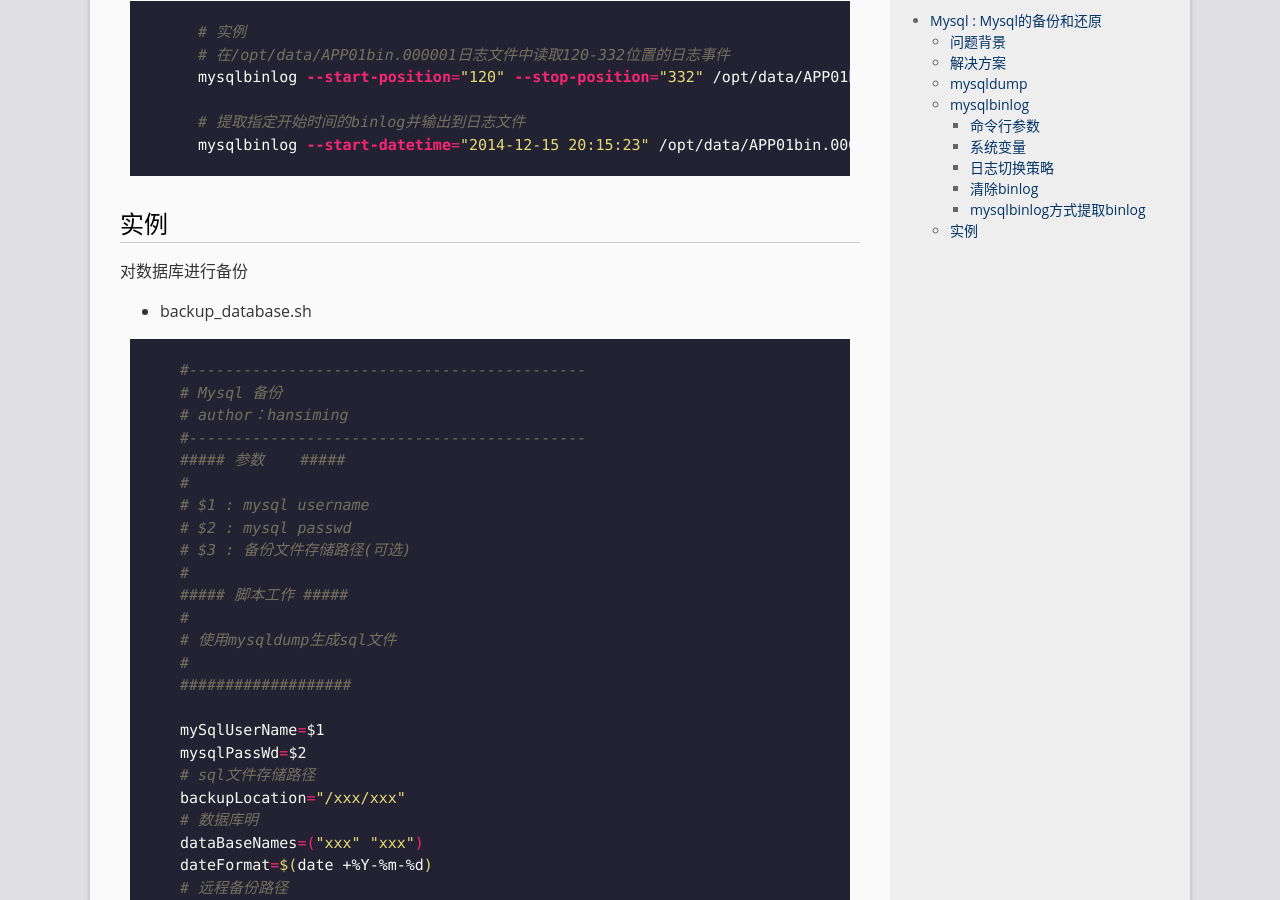
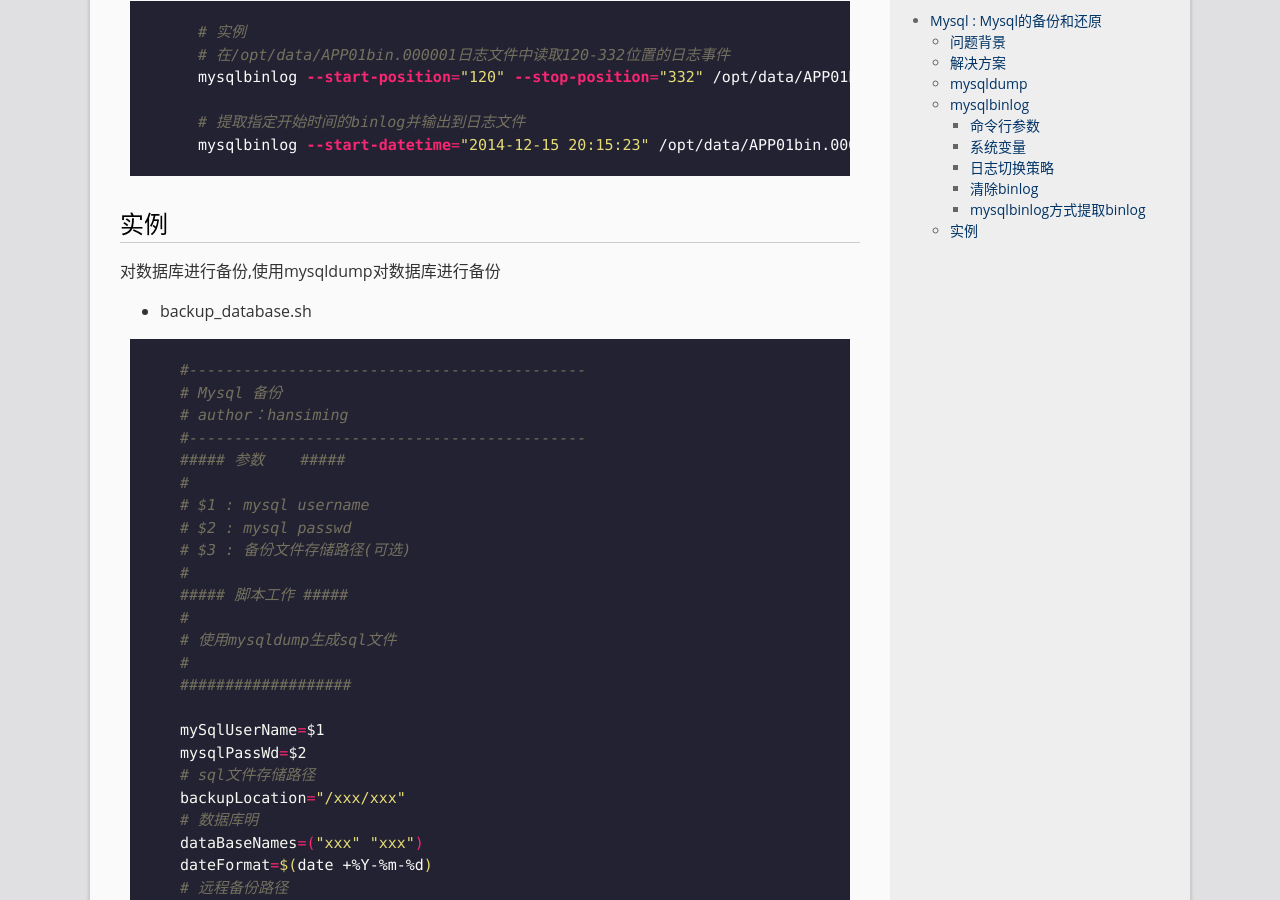
Before and after one commit to hansiming/Blog, a Jekyll site: the page built from _posts/2016-12-09-mysql备份和还原.md, in a window 1280 px wide and 900 px high, scrolled down 2525 px. Built offline with Jekyll 4.4.1, drawn with Linux system fonts in a browser that asks for light colours.

Commit message:
update mysql

```diff
--- a/_posts/2016-12-09-mysql备份和还原.md
+++ b/_posts/2016-12-09-mysql备份和还原.md
@@ -97,7 +97,7 @@ binlog相关变量和参数
 
 ## 实例
 
-对数据库进行备份
+对数据库进行备份,使用mysqldump对数据库进行备份
 
   * backup_database.sh
 
```
